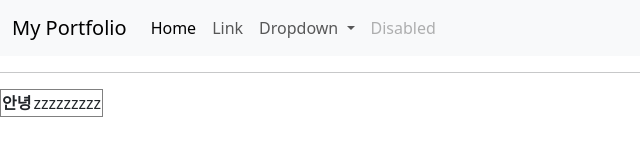
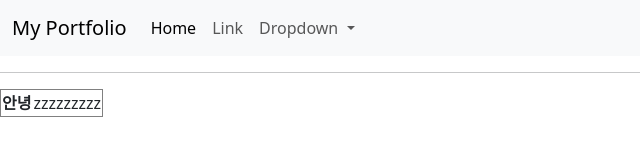
Before and after one commit to chomijeong/retest.github.io, a plain HTML site: page index.html in a window 1280 px wide. Shown: the full height of the page, 0-640 px from the left. Drawn offline with nearby package versions, Linux system fonts and the light colour scheme.

Commit message:
Update index.html

```diff
--- a/index.html
+++ b/index.html
@@ -43,8 +43,7 @@
 							<li><hr class="dropdown-divider"></li>
 							<li><a class="dropdown-item" href="#">Something else here</a></li>
 						</ul></li>
-					<li class="nav-item"><a class="nav-link disabled"
-						aria-disabled="true">Disabled</a></li>
+
 				</ul>
 				<form class="d-flex" role="search">
 					<input class="form-control me-2" type="search" placeholder="Search"
```
